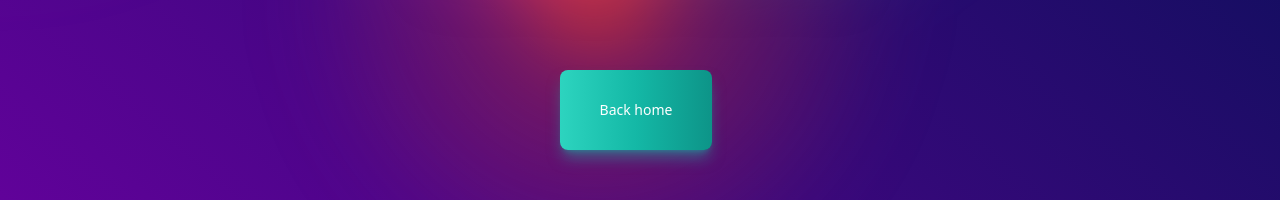
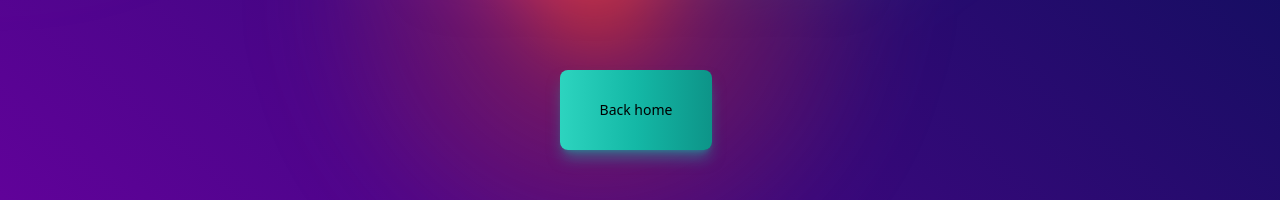
Before and after one commit to oslabs-beta/OptiKube-FE, a Next.js app: page /TestPages/testPage in a window 1280 px wide. Shown: the part 398-598 px from the top of the page. Built offline with nearby package versions, Linux system fonts and the light colour scheme.

Commit message:
minor corrects to test pages

```diff
--- a/pages/TestPages/testPage.tsx
+++ b/pages/TestPages/testPage.tsx
@@ -15,7 +15,7 @@ export default function testPage() {
                     </p>
 
                     <Link href="/" passHref>
-                        <button className="mt-20 text-white bg-gradient-to-r from-teal-400 via-teal-500 to-teal-600 hover:bg-gradient-to-br focus:ring-4 focus:outline-none focus:ring-teal-300 dark:focus:ring-teal-800 shadow-lg shadow-teal-500/50 dark:shadow-lg dark:shadow-teal-800/80 font-medium rounded-lg text-sm h-20 px-10 py-2.5 text-center me-2 mb-2 ">Back home</button>
+                        <button className="mt-20 text-black bg-gradient-to-r from-teal-400 via-teal-500 to-teal-600 hover:bg-gradient-to-br focus:ring-4 focus:outline-none focus:ring-teal-300 dark:focus:ring-teal-800 shadow-lg shadow-teal-500/50 dark:shadow-lg dark:shadow-teal-800/80 font-medium rounded-lg text-sm h-20 px-10 py-2.5 text-center me-2 mb-2 ">Back home</button>
                     </Link>
                 </div>
             </BackgroundGradientAnimation>
--- a/pages/TestPages/testPage2.tsx
+++ b/pages/TestPages/testPage2.tsx
@@ -17,7 +17,7 @@ export default function testPage() {
             <HPAForm />
             <div className='flex flex-col items-center justify-center'>
                 <Link href="/" passHref>
-                    <button className="mt-20 text-white bg-gradient-to-r from-teal-400 via-teal-500 to-teal-600 hover:bg-gradient-to-br focus:ring-4 focus:outline-none focus:ring-teal-300 dark:focus:ring-teal-800 shadow-lg shadow-teal-500/50 dark:shadow-lg dark:shadow-teal-800/80 font-medium rounded-lg text-sm h-20 px-10 py-2.5 text-center me-2 mb-2 ">Back home</button>
+                    <button className="mt-20 text-black bg-gradient-to-r from-teal-400 via-teal-500 to-teal-600 hover:bg-gradient-to-br focus:ring-4 focus:outline-none focus:ring-teal-300 dark:focus:ring-teal-800 shadow-lg shadow-teal-500/50 dark:shadow-lg dark:shadow-teal-800/80 font-medium rounded-lg text-sm h-20 px-10 py-2.5 text-center me-2 mb-2 ">Back home</button>
                 </Link>
 
             </div>
```
